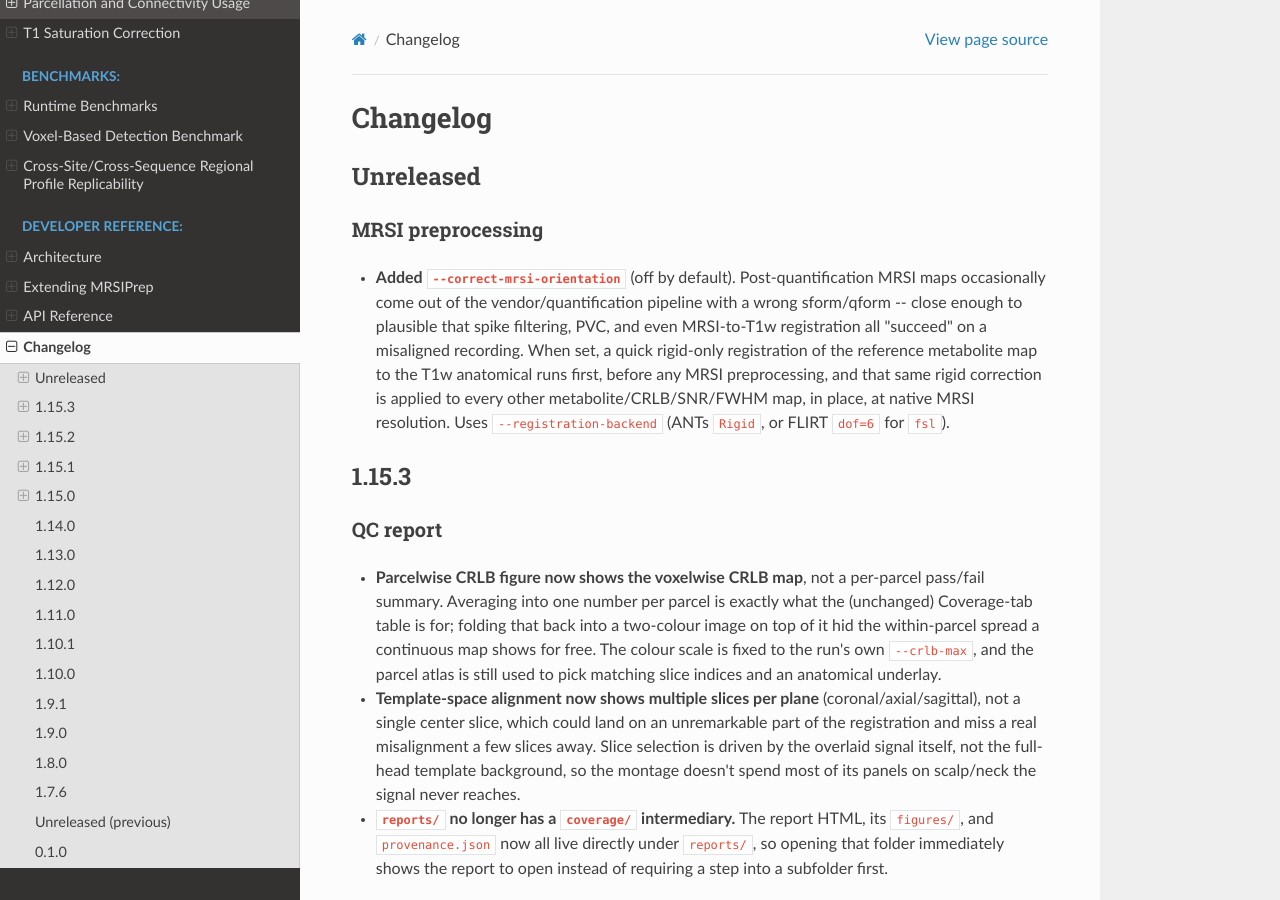
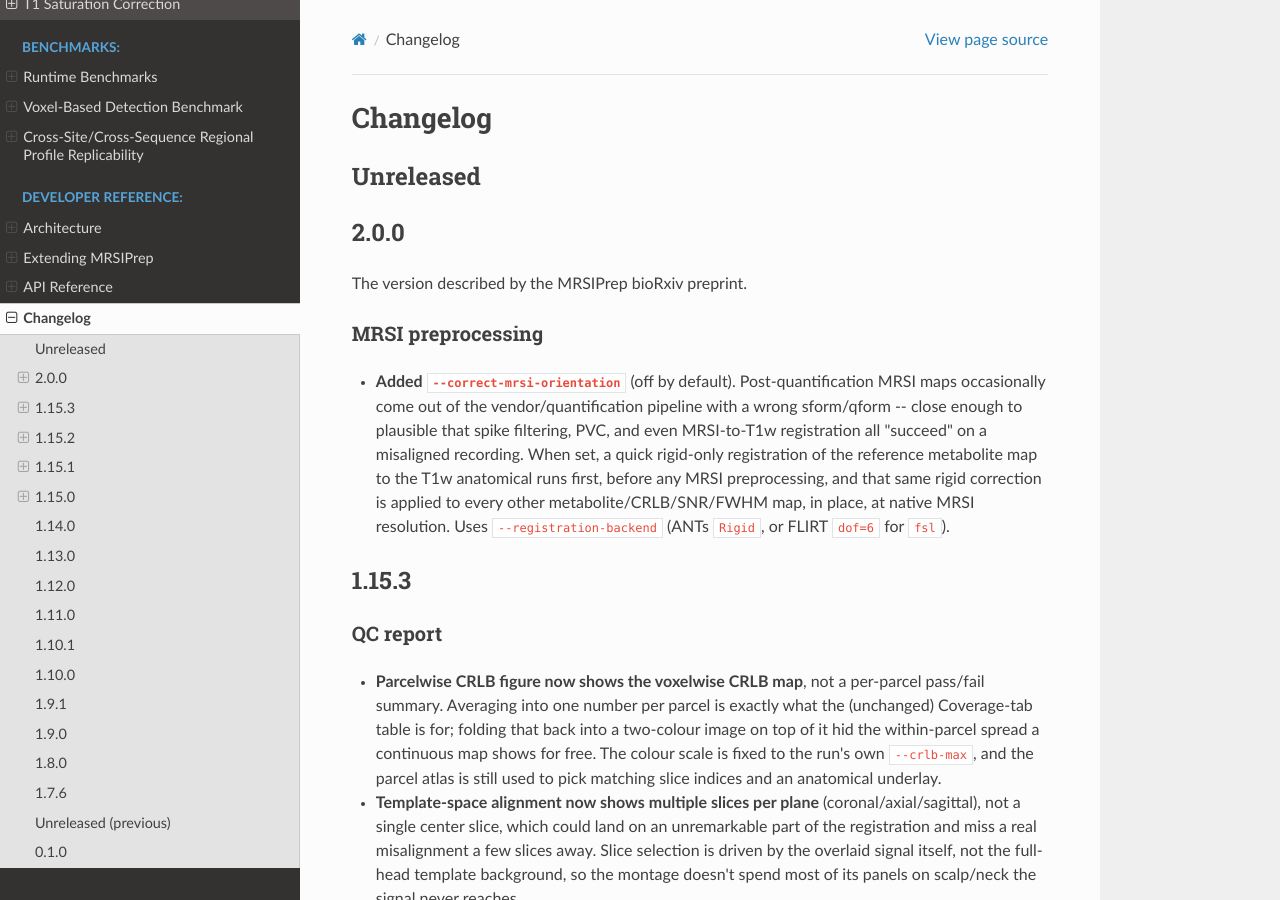
Before and after one commit to MRSI-Psychosis-UP/MRSIPrep, a Sphinx documentation site: the page built from docs/changelog.md, in a window 1280 px wide and 900 px high. Built offline with Sphinx 7.4.7 and the Read the Docs theme 3.1.0, drawn with Linux system fonts in a browser that asks for light colours; pages that are not in the unit, such as notebooks, are missing from menus.

Commit message:
Release 2.0.0 (#32)
The version described by the MRSIPrep bioRxiv preprint. Folds the
--correct-mrsi-orientation entry from Unreleased into this release.

Co-authored-by: flucchetti <fedeerico.lucchetti@unil.ch>

```diff
--- a/docs/changelog.md
+++ b/docs/changelog.md
@@ -1,6 +1,10 @@
 # Changelog
 
 ## Unreleased
+
+## 2.0.0
+
+The version described by the MRSIPrep bioRxiv preprint.
 
 ### MRSI preprocessing
 
--- a/pyproject.toml
+++ b/pyproject.toml
@@ -4,7 +4,7 @@
 
 [project]
 name = "mrsiprep"
-version = "1.15.3"
+version = "2.0.0"
 description = "BIDS-like preprocessing pipeline for quantified whole-brain MRSI derivatives"
 readme = "README.md"
 requires-python = ">=3.9"
```
